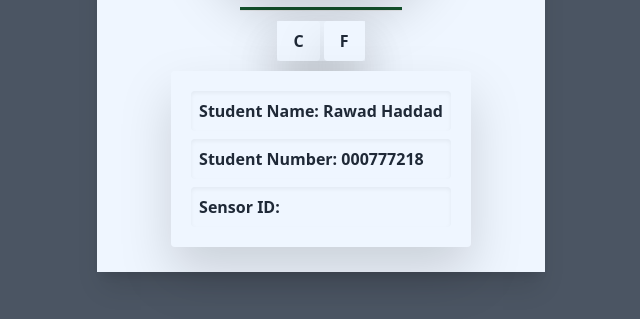
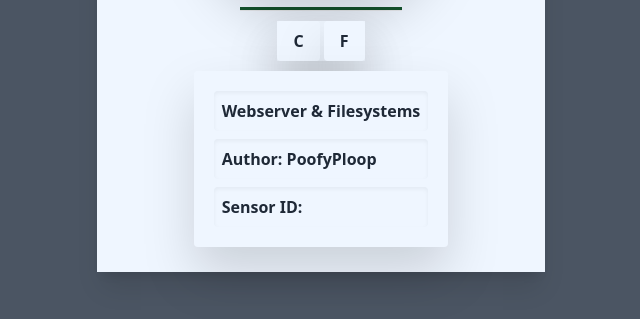
Before and after one commit to PoofyPloop/Arduino_WebServer-and-FileSystems, a plain HTML site: page data/index.html in a window 1280 px wide. Shown: the part 413-732 px from the top of the page, without its empty margins (319-959 px from the left). Drawn offline with nearby package versions, Linux system fonts and the light colour scheme; no server answers.

Commit message:
Update index.html

```diff
--- a/data/index.html
+++ b/data/index.html
@@ -40,8 +40,8 @@
             <button id="fahrenheit-button" class="bg-blue-50 text-gray-800 font-semibold py-2 px-4 border border-none rounded drop-shadow-2xl active:shadow-inner">F</button>
         </div>
         <div class="bg-blue-50 text-gray-800 font-semibold p-5 border border-none rounded drop-shadow-2xl">
-            <p class="bg-blue-50  font-semibold p-2 border border-none rounded shadow-inner mb-2">Student Name: Rawad Haddad</p>
-            <p class="bg-blue-50 text-gray-800 font-semibold p-2 border border-none rounded shadow-inner mb-2">Student Number: 000777218</p>
+            <p class="bg-blue-50  font-semibold p-2 border border-none rounded shadow-inner mb-2">Webserver & Filesystems</p>
+            <p class="bg-blue-50 text-gray-800 font-semibold p-2 border border-none rounded shadow-inner mb-2">Author: PoofyPloop</p>
             <p class="bg-blue-50 text-gray-800 font-semibold p-2 border border-none rounded shadow-inner">Sensor ID: <span id="sensorid"></span></p>
         </div>
     </div>
```
